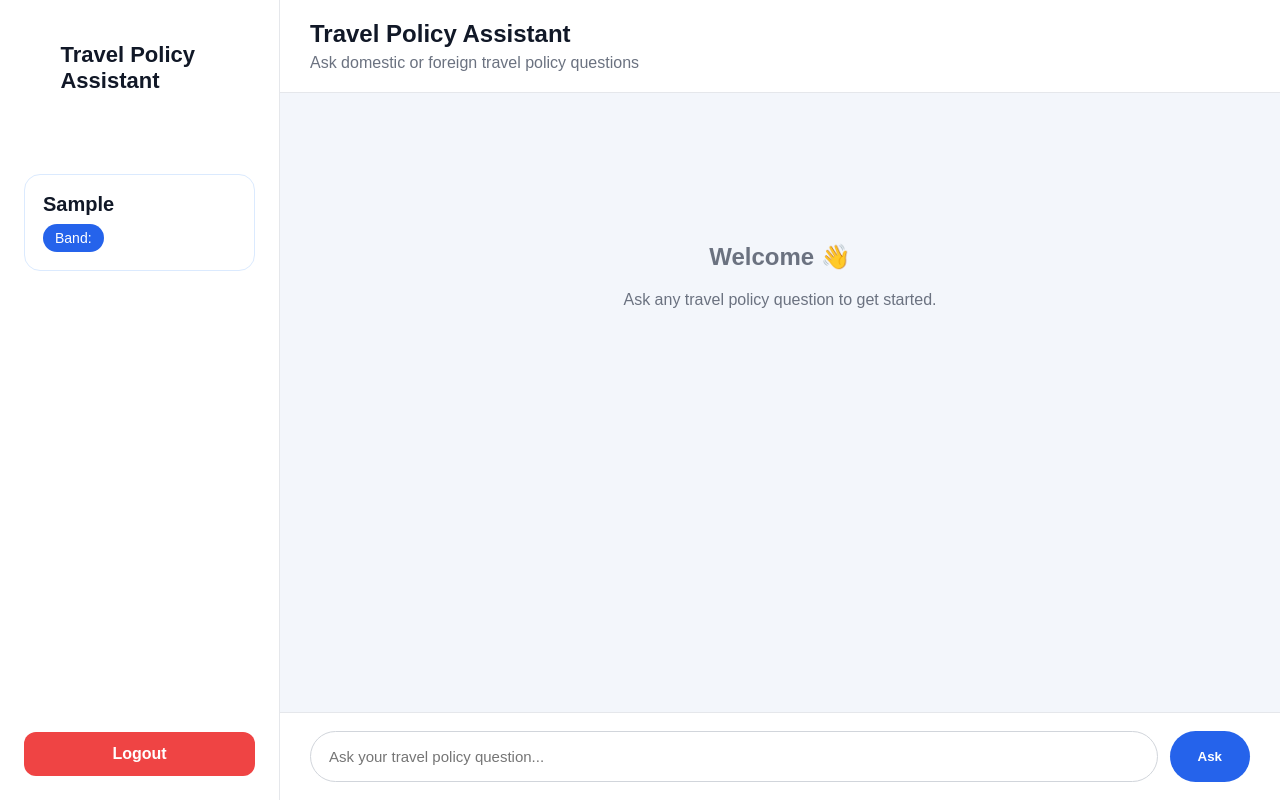
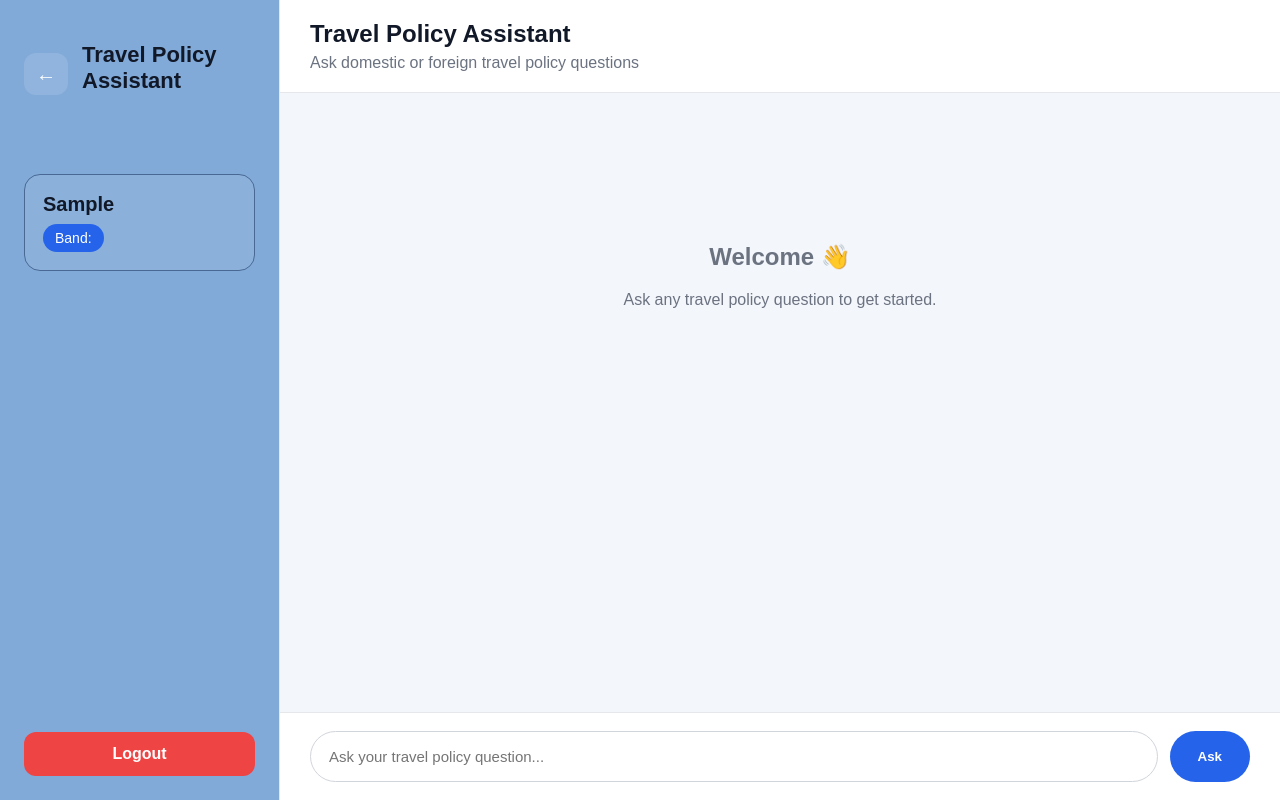
Before and after one commit to suryanandan1/RAG, a Django app: page /chat/ in a window 1280 px wide. Run offline with Django 5.2, Linux system fonts and the light colour scheme; the visitor is signed in with stand-in values (Sample User, id 1).

Commit message:
Updated RAG

```diff
--- a/static/css/style.css
+++ b/static/css/style.css
@@ -17,7 +17,7 @@
 
 .sidebar {
     width: 280px;
-    background: #ffffff;
+    background: #81aad8;
     border-right: 1px solid #e5e7eb;
     padding: 24px;
     display: flex;
@@ -37,8 +37,8 @@
 /* User Card */
 
 .user-card {
-    background: #eff6ff;
-    border: 1px solid #dbeafe;
+    background: #2e4b72;
+    border: 1px solid #496994;
     padding: 18px;
     border-radius: 16px;
     margin-top: 20px;
@@ -64,16 +64,53 @@
 
 /* Toggle button */
 
+/* Sidebar top */
+
+.sidebar-top {
+    display: flex;
+    align-items: center;
+    gap: 14px;
+    margin-bottom: 30px;
+}
+
+/* Toggle button */
+
 .toggle-btn {
-    background: #eff6ff;
+    min-width: 44px;
+    height: 44px;
     border: none;
-    color: #2563eb;
-    width: 42px;
-    height: 42px;
     border-radius: 12px;
-    font-size: 20px;
+    background: #2563eb;
+    color: white;
+    font-size: 22px;
+    font-weight: bold;
     cursor: pointer;
-    transition: 0.2s;
+    transition: 0.2s ease;
+    display: flex;
+    align-items: center;
+    justify-content: center;
+}
+
+.toggle-btn:hover {
+    background: #1d4ed8;
+    transform: scale(1.05);
+}
+
+/* Sidebar collapsed */
+
+.sidebar.collapsed {
+    width: 80px;
+    padding: 20px 14px;
+}
+
+.sidebar.collapsed .logo-text,
+.sidebar.collapsed .user-card,
+.sidebar.collapsed .logout-btn {
+    display: none;
+}
+
+.sidebar.collapsed .sidebar-top {
+    justify-content: center;
 }
 
 .toggle-btn:hover {
--- a/templates/chat.html
+++ b/templates/chat.html
@@ -110,6 +110,7 @@
     const sidebar = document.getElementById("sidebar");
 
     toggleBtn.addEventListener("click", function () {
+
         sidebar.classList.toggle("collapsed");
 
         if (sidebar.classList.contains("collapsed")) {
```
